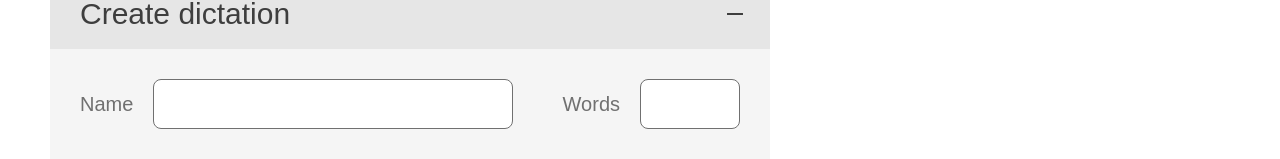
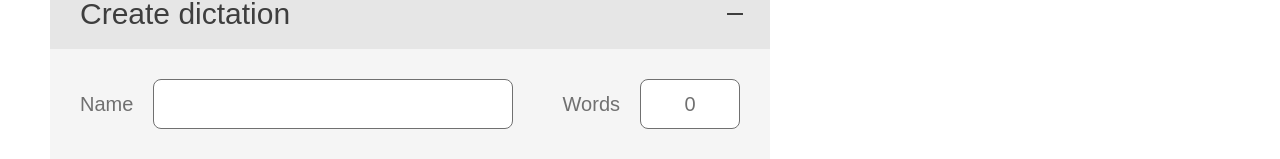
Before and after one commit to YurySosnov/cw, a Vue app: page /dictation in a window 1280 px wide. Shown: the part 121-280 px from the top of the page. Built offline with nearby package versions, Linux system fonts and the light colour scheme.

Commit message:
New dictation form validation

```diff
--- a/src/components/dictation/newInner.vue
+++ b/src/components/dictation/newInner.vue
@@ -3,11 +3,19 @@
         <div class="ui-line">
             <div class="ui-block">
                 <div class="ui-block-name">Name</div>
-                <input type="text" class="ui-input input-dict-name">
+                <input
+                    type="text"
+                    class="ui-input input-dict-name"
+                    v-model="name"
+                    @input="validateForm">
             </div>
             <div class="ui-block">
                 <div class="ui-block-name">Words</div>
-                <input type="text" class="ui-input input-words-count">
+                <input
+                    type="text"
+                    class="ui-input input-words-count"
+                    v-model="words"
+                    @input="validateForm">
             </div>
         </div>
         <div class="ui-line">
@@ -44,9 +52,6 @@ export default {
     components: {
         UiSelect
     },
-    props: {
-
-    },
     methods: {
         setLang: function(value,num) {
             let num2 = (num === 0) ? 1 : 0;
@@ -76,6 +81,9 @@ export default {
             this.setLang(value,1);
             this.$root.$emit('applyFirstLang',this.firstLang);
         },
+        validateForm: function() {
+            this.createEnabled = (this.name.length > 0 && parseInt(this.words) > 0);
+        }
     },
     data: function() {
         let langList = [
@@ -103,6 +111,9 @@ export default {
             secondLang: langs[1],
             langLists: langLists,
             createEnabled: false,
+
+            name: '',
+            words: 0
         };
     },
     mounted: function() {
```
